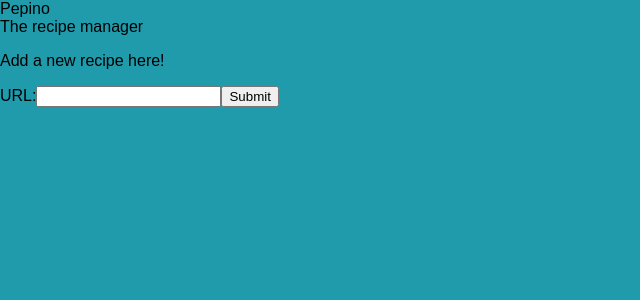
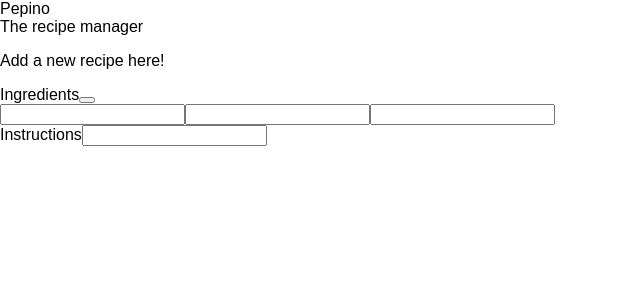
Before and after one commit to tandrade/cookingbooks_viz, a React (Create React App) app: page /add_recipe in a window 1280 px wide. Shown: the top 300 px of the page, without its empty margins (0-640 px from the left). Built offline with nearby package versions, Linux system fonts and the light colour scheme.

Commit message:
Commenting out styling, moving to form-driven data

```diff
--- a/src/App.css
+++ b/src/App.css
@@ -1,5 +1,6 @@
 .App {
   text-align: center; }
 
-body {
-  background-color: #1F9BAB; }
+/* body {
+  background-color: #1F9BAB;
+} */
--- a/src/App.scss
+++ b/src/App.scss
@@ -1,7 +1,3 @@
 .App {
   text-align: center;
 }
-
-body {
-  background-color: #1F9BAB;
-}
--- a/src/routes/add_recipe/AddRecipe.js
+++ b/src/routes/add_recipe/AddRecipe.js
@@ -1,35 +1,9 @@
 import React, { Component } from 'react';
 import { connect } from 'react-redux';
-import * as recipeActions from '../../data/actions/submittedRecipeActions';
+import AddRecipeForm from './AddRecipeForm'
+
 
 class AddRecipe extends Component {
-
-  constructor(props) {
-    super(props);
-    this.state = {
-      "url": ""
-    }
-
-    this.handleChange = this.handleChange.bind(this);
-    this.handleSubmit = this.handleSubmit.bind(this);
-  }
-
-  handleChange(event) {
-    this.setState({
-      url: event.target.value
-    })
-  }
-
-  handleSubmit(event) {
-    const { url } = this.state;
-    const { dispatch } = this.props;
-    if (url) {
-      dispatch(recipeActions.submitRecipe);
-    } else {
-      alert("invalid URL!");
-    }
-    event.preventDefault();
-  }
 
   renderHeader() {
     return (
@@ -40,16 +14,14 @@
   }
 
   render() {
+    /*
+    Commented out render function:
+    */
     return (
       <div>
         { this.renderHeader() }
         <p>Add a new recipe here!</p>
-        <form onSubmit={this.handleSubmit}>
-          <label>URL:
-            <input type="text" value={this.state.url} onChange={this.handleChange} />
-          </label>
-          <input type="submit" value="Submit" />
-        </form>
+        <AddRecipeForm />
       </div>
     );
   }
--- /dev/null
+++ b/src/routes/add_recipe/AddRecipe.scss
@@ -0,0 +1,3 @@
+.widetext {
+  width: 500px;
+}
--- /dev/null
+++ b/src/routes/add_recipe/AddRecipeForm.js
@@ -0,0 +1,41 @@
+import React, { Component } from 'react';
+import IngredientRow from './IngredientRow'
+
+
+class AddRecipeForm extends Component {
+
+  constructor(props) {
+    super(props);
+    this.state = {
+      nIngredients : 0
+    };
+  }
+
+  addRow = (evt) => {
+    this.setState({
+      ...this.state,
+      nIngredients: this.state.nIngredients + 1
+    });
+    evt.preventDefault();
+  }
+
+  render() {
+    const { nIngredients } = this.state;
+    let completedIngredients = [];
+    for (let i=0; i < nIngredients; i++) {
+      completedIngredients.push(<IngredientRow key={i}/>);
+    }
+    return (
+      <form>
+        <label>Ingredients</label>
+          { completedIngredients }
+          <button title="Add" onClick={this.addRow} />
+          <IngredientRow />
+        <label>Instructions</label>
+          <input className="widetext" type="text"/>
+      </form>
+    );
+  }
+}
+
+export default AddRecipeForm;
--- /dev/null
+++ b/src/routes/add_recipe/IngredientRow.js
@@ -0,0 +1,17 @@
+import React, { Component } from 'react';
+
+
+class IngredientRow extends Component {
+
+  render() {
+    return (
+      <section>
+        <input type="text"></input>
+        <input type="text"></input>
+        <input type="text"></input>
+      </section>
+    );
+  }
+}
+
+export default IngredientRow;
--- a/src/routes/home/Home.css
+++ b/src/routes/home/Home.css
@@ -4,9 +4,10 @@
   grid-template-columns: 2fr 1fr; }
 
 .Home-titleslide {
-  background-color: #FFC929;
+  /* background-color: #FFC929; */
   height: 100vw;
-  box-shadow: 15px 3px 5px 0px #187581; }
+  /* box-shadow: 15px 3px 5px 0px #187581;  */
+}
 
 .Home-logo {
   margin: 50px; }
@@ -24,17 +25,18 @@
 
 .Home-navigation ul {
   list-style-type: none;
-  padding: 10px;
-  margin: 20px auto auto 20px;
-  color: white;
-  font-size: 20px;
+  /* padding: 10px; */
+  /* margin: 20px auto auto 20px; */
+  /* color: white; */
+  /* font-size: 20px; */
   letter-spacing: 2px; }
 
 .Home-navigation li {
-  margin: 20px 0;
-  text-transform: uppercase;
+  /* margin: 20px 0;
   font-weight: 600;
-  font-family: "Dosis"; }
+  font-family: "Dosis";
+  text-transform: uppercase; */
+ }
 
 .Home-navigation a {
   color: inherit;
--- a/src/routes/home/Home.scss
+++ b/src/routes/home/Home.scss
@@ -9,9 +9,9 @@
 }
 
 .Home-titleslide {
-  background-color: #FFC929;
-  height: 100vw;
-  box-shadow: 15px 3px 5px 0px #187581;
+  // background-color: #FFC929;
+  // height: 100vw;
+  // box-shadow: 15px 3px 5px 0px #187581;
 }
 
 .Home-logo {
```
